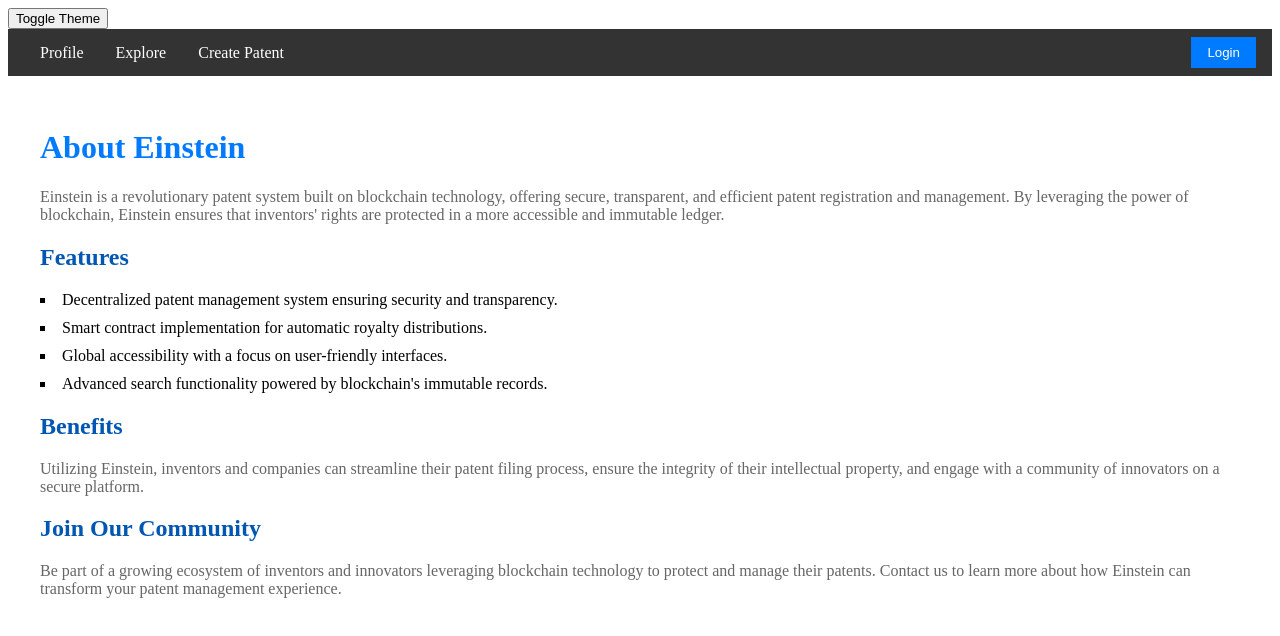
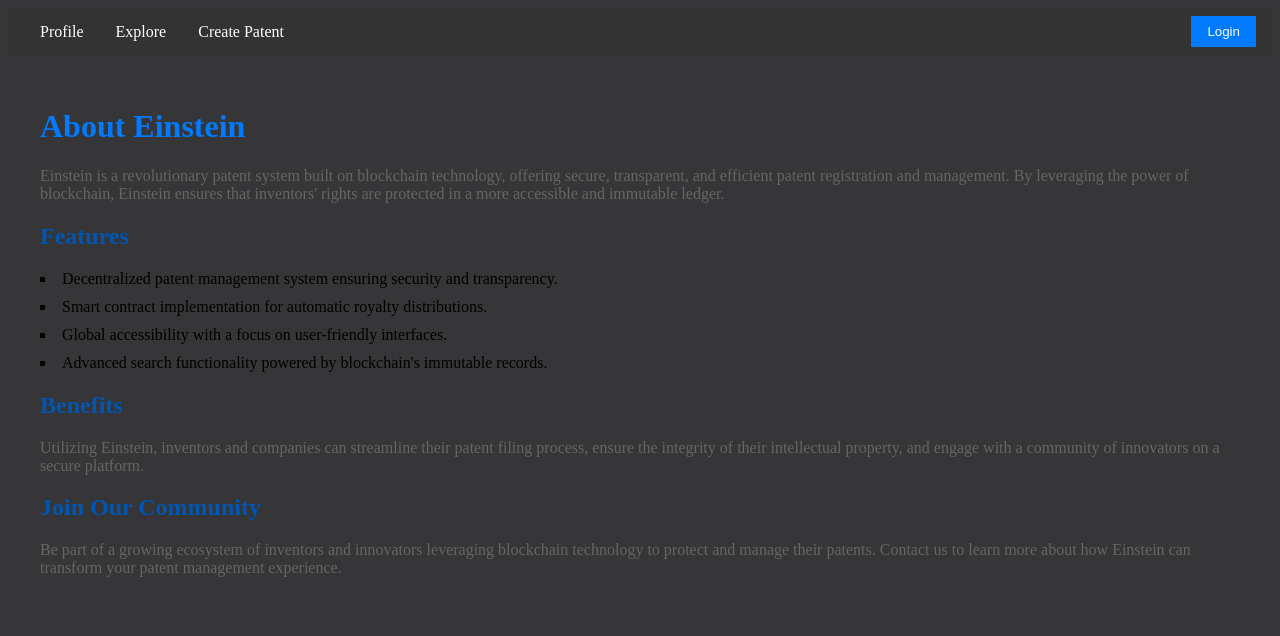
Before and after one commit to Sean-Neuman/patent-system, a Next.js app: page / in a window 1280 px wide. Shown: the top 636 px of the page. Built offline with nearby package versions, Linux system fonts and the light colour scheme.

Commit message:
fixed theming

```diff
--- a/pages/create-patent.js
+++ b/pages/create-patent.js
@@ -40,7 +40,7 @@ export default function CreatePatentPage() {
 
   return (
     <>
-      <ThemeProvider theme={theme === "light" ? lightTheme : darkTheme}>
+      <ThemeProvider theme={darkTheme}>
         <GlobalStyles />
         <Navbar />
         <FormContainer>
--- a/pages/index.js
+++ b/pages/index.js
@@ -22,7 +22,7 @@ export default function Home() {
     }
   };
   return (
-    <ThemeProvider theme={theme === "light" ? lightTheme : darkTheme}>
+    <ThemeProvider theme={darkTheme}>
       <>
         <Head>
           <title>Project Einstien</title>
@@ -32,7 +32,7 @@ export default function Home() {
         </Head>
         <GlobalStyles />
         <div>
-          <button onClick={toggleTheme}>Toggle Theme</button>
+          {/* <button onClick={toggleTheme}>Toggle Theme</button> */}
           <Navbar />
           <AboutPage />
           {/* More components like Footer can be added here */}
--- a/styles/GlobalStyles.js
+++ b/styles/GlobalStyles.js
@@ -5,6 +5,9 @@ export const GlobalStyles = createGlobalStyle`
   body {
     background-color: ${({ theme }) => theme.body};
     color: ${({ theme }) => theme.text};
-    transition: all 0.50s linear;
+    //transition: all 0.50s linear;
+  }
+  div {
+
   }
 `;
```
